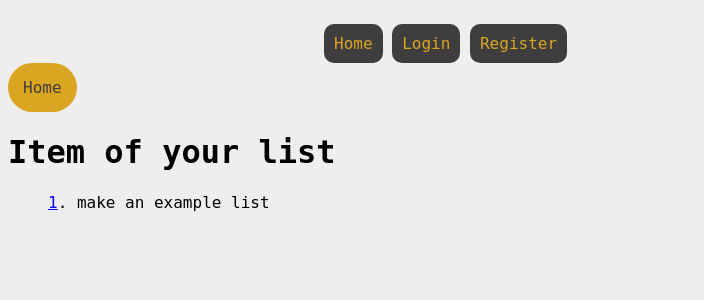
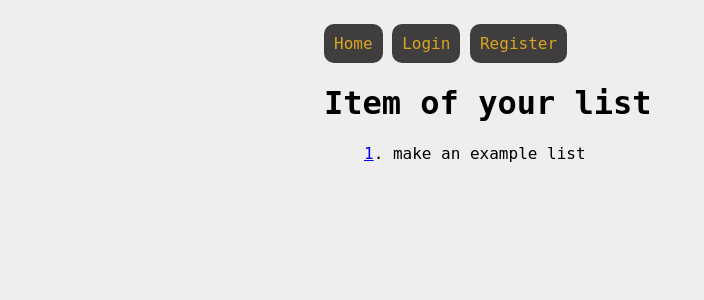
Before and after one commit to axellev/to-do-list, a Flask app: page /item/1 in a window 1280 px wide. Shown: the top 300 px of the page, without its empty margins (0-704 px from the left). Run offline with Flask 2, Linux system fonts and the light colour scheme; data comes from the database, SQL or seed files in the repository; parts of the project's set-up code (start-up, migrations or seed data) failed here and were passed over.

Commit message:
Remove link to Home

```diff
--- a/templates/item.html
+++ b/templates/item.html
@@ -1,8 +1,7 @@
 {% extends "base.html"%}
 
 {% block content %}
-<div style="margin: auto; width: 50%;"></div>
-<a class="css-button-rounded-new" href="/">Home</a>
+<div style="margin: auto; width: 50%;">
 <h1>Item of your list</h1>
 <ul>
 <li><a href="/item/{{ item['id'] }}">{{ item['id'] }}</a>. {{ item['description'] }}</li>
```
